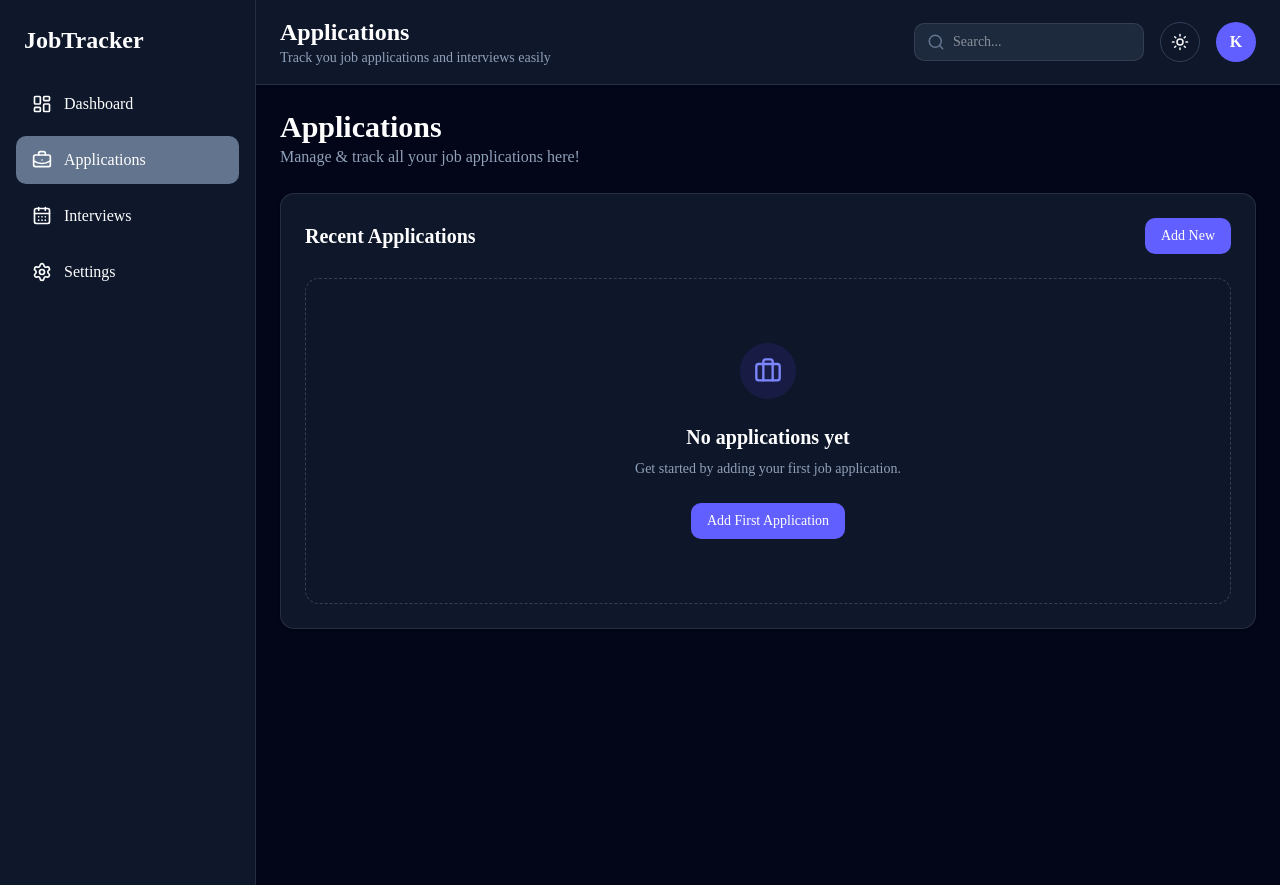
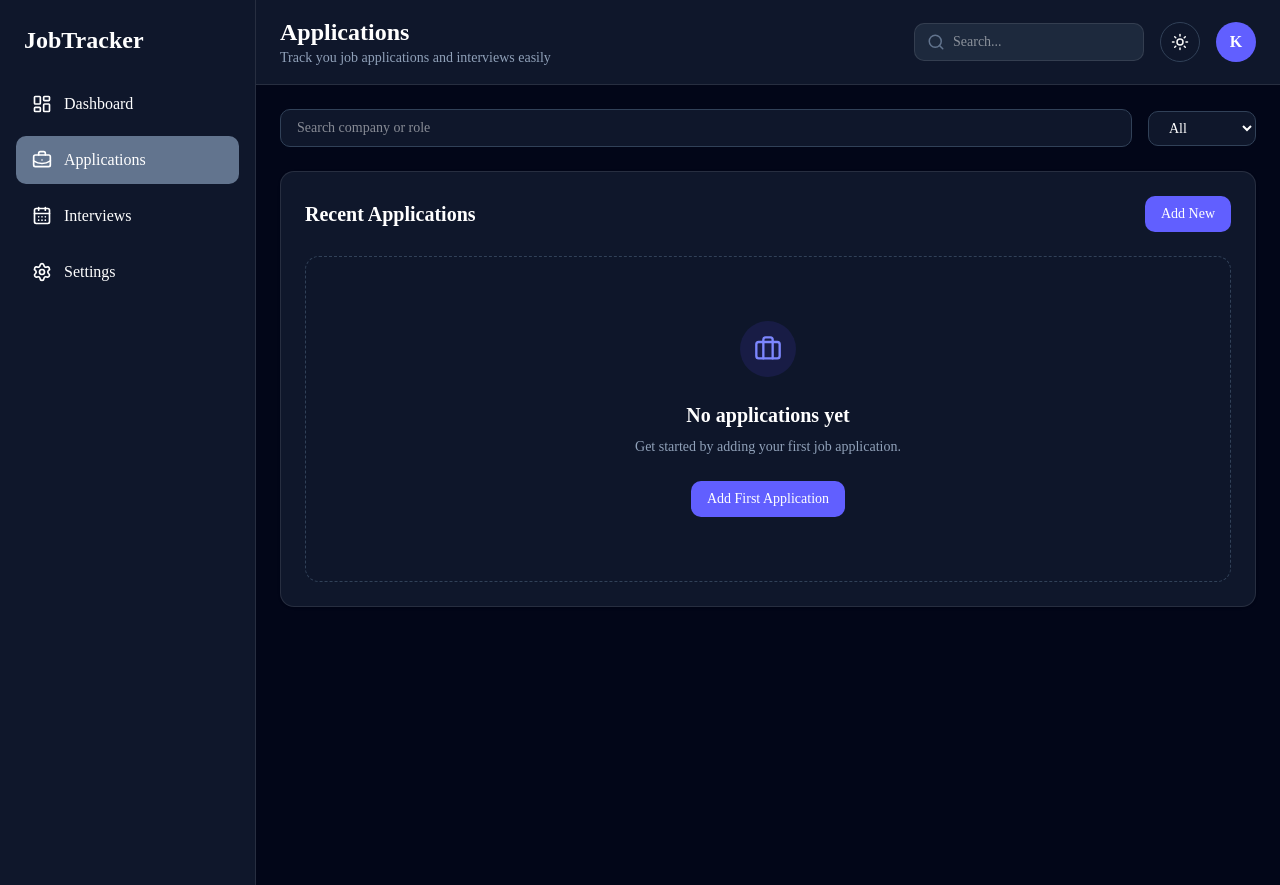
Before and after one commit to KashishGoyal905/job-application-tracker, a Next.js app: page /applications in a window 1280 px wide. Built offline with nearby package versions, Linux system fonts and the light colour scheme.

Commit message:
feat: add searching by company and role and even status

```diff
--- a/src/app/applications/page.tsx
+++ b/src/app/applications/page.tsx
@@ -1,23 +1,43 @@
+"use client";
+
 import ApplicationsTable from "@/components/dashboard/ApplicationsTable";
 import DashboardLayout from "@/components/layouts/DashboardLayout";
+import { useState } from "react";
 
 function ApplicationsPage() {
+  const [searchQuery, setSearchQuery] = useState("");
+  const [statusFilter, setStatusFilter] = useState("");
+
   return (
     <DashboardLayout>
       <div className="space-y-6">
-        {/* Header */}
-        <div>
-          <h1 className="text-3xl font-bold text-slate-800 dark:text-white">
-            Applications
-          </h1>
-          <p className="text-slate-500 dark:text-slate-400">
-            Manage & track all your job applications here!
-          </p>
+
+        <div className="flex flex-col gap-4 md:flex-row md:items-center md:justify-between">
+          <input
+            type="text"
+            placeholder="Search company or role"
+            value={searchQuery}
+            onChange={(e) => setSearchQuery(e.target.value)}
+            className="w-full rounded-lg border border-slate-300 bg-white px-4 py-2 text-sm outline-none focus:border-indigo-500 dark:border-slate-700 dark:bg-slate-900 dark:text-white"
+          />
+          <select
+            value={statusFilter}
+            onChange={(e) => setStatusFilter(e.target.value)}
+            className="rounded-lg border border-slate-300 bg-white px-4 py-2 text-sm outline-none focus:border-indigo-500 dark:border-slate-700 dark:bg-slate-900 dark:text-white"
+          >
+            <option value="">All</option>
+            <option value="Applied">Applied</option>
+            <option value="Interview">Interview</option>
+            <option value="Offer">Offer</option>
+            <option value="Rejected">Rejected</option>
+          </select>
         </div>
 
         {/* Table */}
-
-        <ApplicationsTable />
+        <ApplicationsTable
+          searchQuery={searchQuery}
+          statusFilter={statusFilter}
+        />
       </div>
     </DashboardLayout>
   );
--- a/src/app/page.tsx
+++ b/src/app/page.tsx
@@ -82,12 +82,12 @@ export default function Home() {
         </div>
 
         {/* Applications */}
-        <div>
+        {/* <div>
           {isLoading ?
            <ApplicationTableSkeleton />
             :
             <ApplicationsTable />}
-        </div>
+        </div> */}
       </div>
     </DashboardLayout>
   );
--- a/src/components/dashboard/ApplicationsTable.tsx
+++ b/src/components/dashboard/ApplicationsTable.tsx
@@ -7,12 +7,21 @@ import { ApplicationType } from "@/types/application";
 import EmptyState from "../ui/EmptyState";
 import { Pencil, Trash2 } from "lucide-react";
 
-function ApplicationsTable() {
+type AppliationTableProps = {
+  searchQuery: string;
+  statusFilter: string;
+};
+
+function ApplicationsTable({
+  searchQuery,
+  statusFilter,
+}: AppliationTableProps) {
   const applications = useApplicationStore((state) => state.applications);
   const addApplication = useApplicationStore((state) => state.addApplication);
   const deleteApplication = useApplicationStore(
     (state) => state.deleteApplication,
   );
+
   const [isModalOpen, setIsModalOpen] = useState(false);
   const [editingApplication, setEditingApplication] =
     useState<ApplicationType | null>(null);
@@ -51,6 +60,22 @@ function ApplicationsTable() {
     console.log(applications);
   }
 
+  let searchApplications = applications;
+  if (searchQuery !== "") {
+    searchApplications = applications.filter(
+      (app) =>
+        app.company.toLowerCase().includes(searchQuery?.toLowerCase()) ||
+        app.role.toLowerCase().includes(searchQuery?.toLowerCase()),
+    );
+  }
+
+  let filteredApplications = searchApplications;
+  if (statusFilter !== "") {
+    filteredApplications = searchApplications.filter(
+      (app) => app.status.toLowerCase() === statusFilter.toLowerCase(),
+    );
+  }
+
   return (
     <>
       <div className="rounded-xl border bg-white dark:bg-slate-900 p-6 shadow-sm">
@@ -67,7 +92,7 @@ function ApplicationsTable() {
         </div>
 
         <div className="overflow-x-auto">
-          {applications.length === 0 ? (
+          {filteredApplications.length === 0 ? (
             <EmptyState
               title="No applications yet"
               description="Get started by adding your first job application."
@@ -97,7 +122,7 @@ function ApplicationsTable() {
               </thead>
 
               <tbody>
-                {applications.map((application) => (
+                {filteredApplications.map((application) => (
                   <tr
                     key={application.id}
                     className="border-t border-slate-200 dark:border-slate-700"
```
